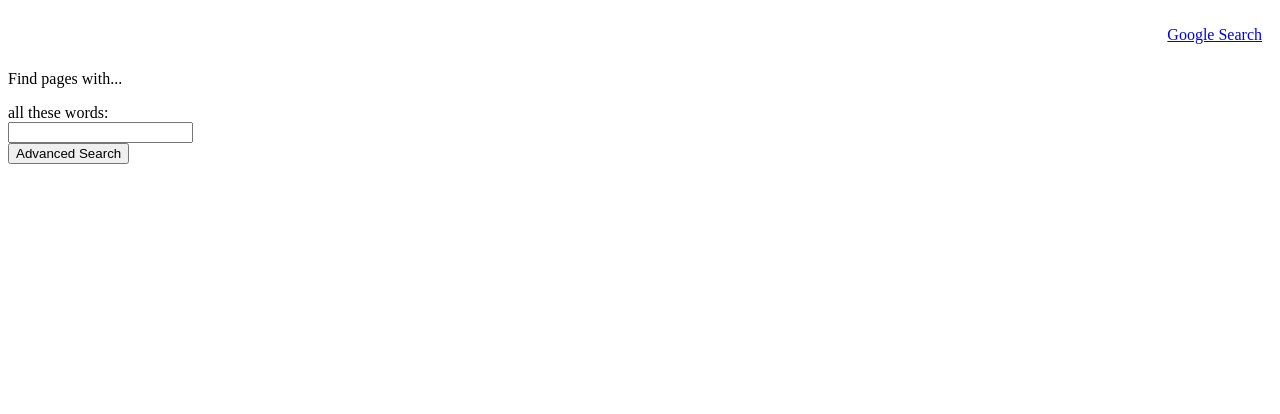
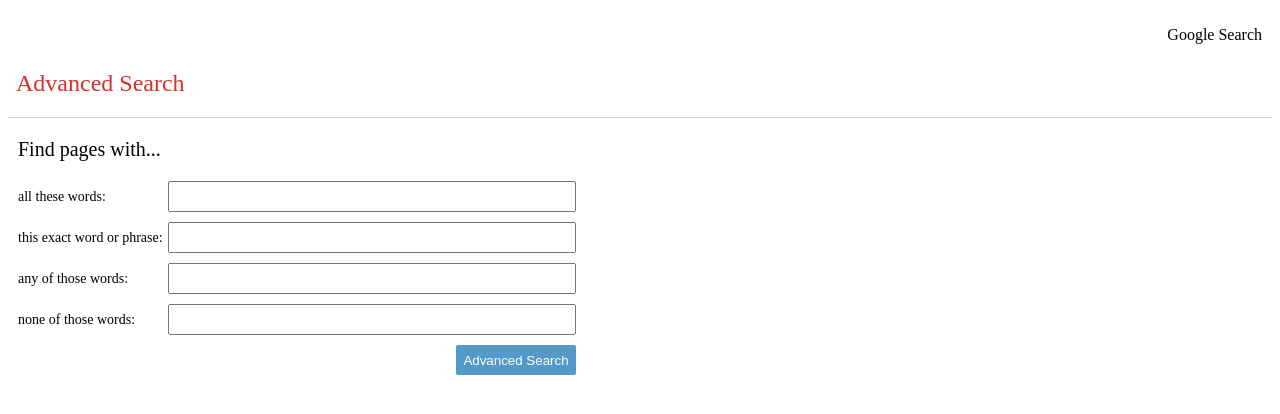
Before and after one commit to winnipeg156/CS50-Web, a plain HTML site: page Project0/advanced_search.html in a window 1280 px wide. Drawn offline with Linux system fonts and the light colour scheme.

Commit message:
implement all features

```diff
--- a/Project0/advanced_search.html
+++ b/Project0/advanced_search.html
@@ -10,6 +10,8 @@
 		<li class="navbar-item"><a href="index.html">Google Search</a></li>
 	    </ul>
 	</div>
+    <h2>Advanced Search</h2>
+    <hr>
     <p class="adv-p">Find pages with...</p>
 	    <form action="https://google.com/search">
             <div class="row">
@@ -17,11 +19,39 @@
                     all these words:
                 </div>
                 <div class="right">
-                    <input class="adv-input" type="text" name="q">
+                    <input class="adv-input" type="text" name="as_q">
                 </div>
             </div>
-            <div>
-                <input class="advsearch-btn" type="submit" value="Advanced Search">
+            <div class="row">
+                <div class="left">
+                    this exact word or phrase:
+                </div>
+                <div class="right">
+                    <input class="adv-input" type="text" name="as_epq">
+                </div>
+            </div>
+            <div class="row">
+                <div class="left">
+                    any of those words:
+                </div>
+                <div class="right">
+                    <input class="adv-input" type="text" name="as_oq">
+                </div>
+            </div>
+            <div class="row">
+                <div class="left">
+                    none of those words:
+                </div>
+                <div class="right">
+                    <input class="adv-input" type="text" name="as_eq">
+                </div>
+            </div>
+            <div class="row">
+                <div class="left">
+                </div>
+                <div class="advbtn-div">
+                    <input class="adv-btn" type="submit" value="Advanced Search">
+                </div>
             </div>
 	    </form>
     </body>
--- a/Project0/styles.css
+++ b/Project0/styles.css
@@ -9,22 +9,94 @@
     margin: 10px;
 }
 
+a:link, a:visited {
+    color: black;
+    text-decoration: none;
+}
+
+a:hover {
+    text-decoration: underline;
+}
+
 .rounded-input {
-    margin-top: 100px;
     border-radius: 25px;
-    width: 400px;
+    width: 500px;
     height: 40px;
     padding-left: 15px;
     font-size: 18px;
+}
+
+.image-div {
+    display: flex;
+    align-items: center;
+    justify-content: center;
+    margin-top: 200px;
 }
 
 .center-div {
     display: flex;
     align-items: center;
     justify-content: center;
+    margin: 20px;
 }
 
 .search-btn {
+    margin: 20px;
+    width: 140px;
+    height: 35px;
+    border: none;
+    border-radius: 6px;
+    background-color: #CCCCFF;
+
+}
+
+.row {
+    display: flex;
+    flex-direction: row;
     margin: 10px;
+}
+
+.left {
+    width: 150px;
+    font-size: 14px;
+    align-content: center;
+}
+
+.adv-p {
+    margin: 10px;
+    margin-top: 20px;
+    margin-bottom: 20px;
+    font-size: 20px;
+}
+
+.adv-input {
+    width: 400px;
+    height: 25px;
+}
+
+.advbtn-div {
+    display: flex;
+    justify-content: flex-end;
+    width: 408px;
+}
+
+.adv-btn {
+    background-color: #5499c7;
+    color: white;
+    border: none;
+    border-radius: 2px;
     width: 120px;
+    height: 30px;
 }
+
+h2 {
+    color: #d93025;
+    font-weight: normal;
+    margin: 8px;
+    margin-bottom: 20px;
+}
+
+hr {
+    border: 0;
+    border-top: 1px solid  #d0d3d4;
+}
```
Also changed, not shown: Project0/image_search.html (+8 -8 lines), Project0/index.html (+4 -0 lines), Project0/google_search.jpg (added), Project0/google_search.png (added), Project0/image_search.png (added).
